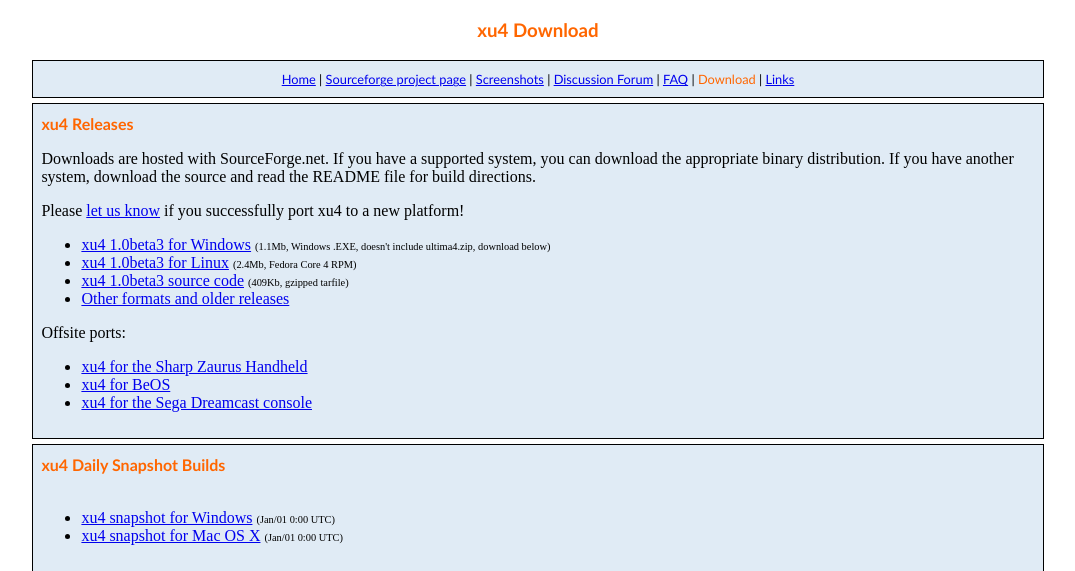
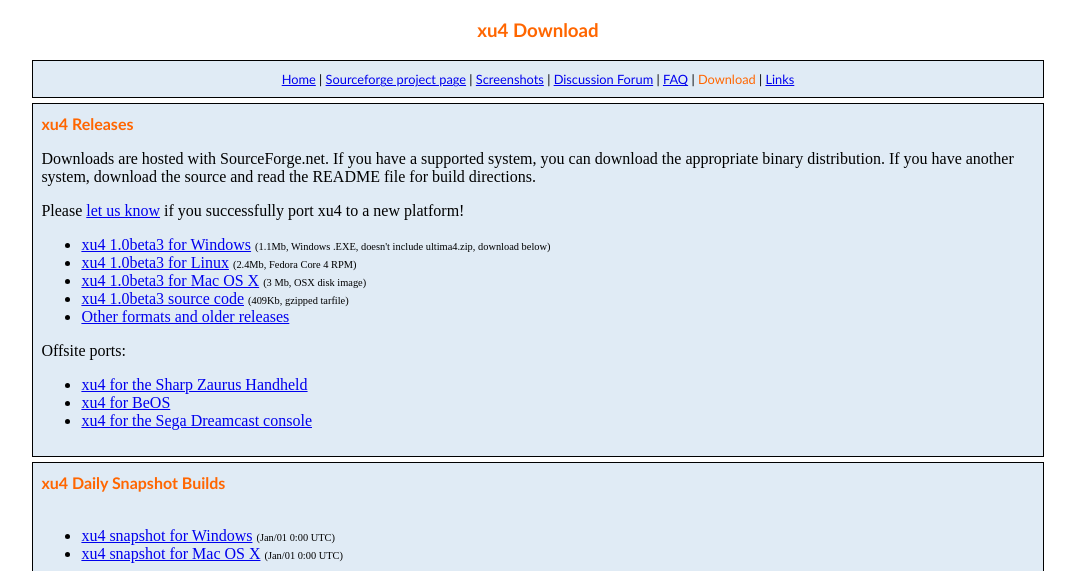
Before and after one commit to TeaRex73/xu4-raspberry, a PHP site: page /download.php in a window 1280 px wide. Shown: the top 571 px of the page, without its empty margins (102-1177 px from the left). Run offline with PHP 8.4, Linux system fonts and the light colour scheme.

Commit message:
Added download link for Mac OS X version of release 1.0beta3
git-svn-id: svn://svn.code.sf.net/p/xu4/code/trunk@2589 694b2c84-8326-496a-a978-df44a0d360f4

```diff
--- a/web/download.php
+++ b/web/download.php
@@ -24,7 +24,7 @@
   <ul>
     <li><a href="http://prdownloads.sourceforge.net/xu4/xu4-1.0beta3-win32.exe?download">xu4 1.0beta3 for Windows</a> <span class="details">(1.1Mb, Windows .EXE, doesn't include ultima4.zip, download below)</span></li>
     <li><a href="http://prdownloads.sourceforge.net/xu4/xu4-1.0beta3-1.i386.rpm?download">xu4 1.0beta3 for Linux</a> <span class="details">(2.4Mb, Fedora Core 4 RPM)</span></li>
-    <!-- <li><a href="http://prdownloads.sourceforge.net/xu4/xu4-1.0beta3.dmg.gz?download">xu4 1.0beta3 for Mac OS X</a> <span class="details">(?? Mb, OSX gzipped disk image)</span></li> -->
+    <li><a href="http://prdownloads.sourceforge.net/xu4/xu4-1.0beta3.dmg?download">xu4 1.0beta3 for Mac OS X</a> <span class="details">(3 Mb, OSX disk image)</span></li>
     <li><a href="http://prdownloads.sourceforge.net/xu4/xu4-1.0beta3.tar.gz?download">xu4 1.0beta3 source code</a> <span class="details">(409Kb, gzipped tarfile)</span></li>
     <li><a href="http://sourceforge.net/project/showfiles.php?group_id=36225">Other formats and older releases</a></li>
   </ul>
```
